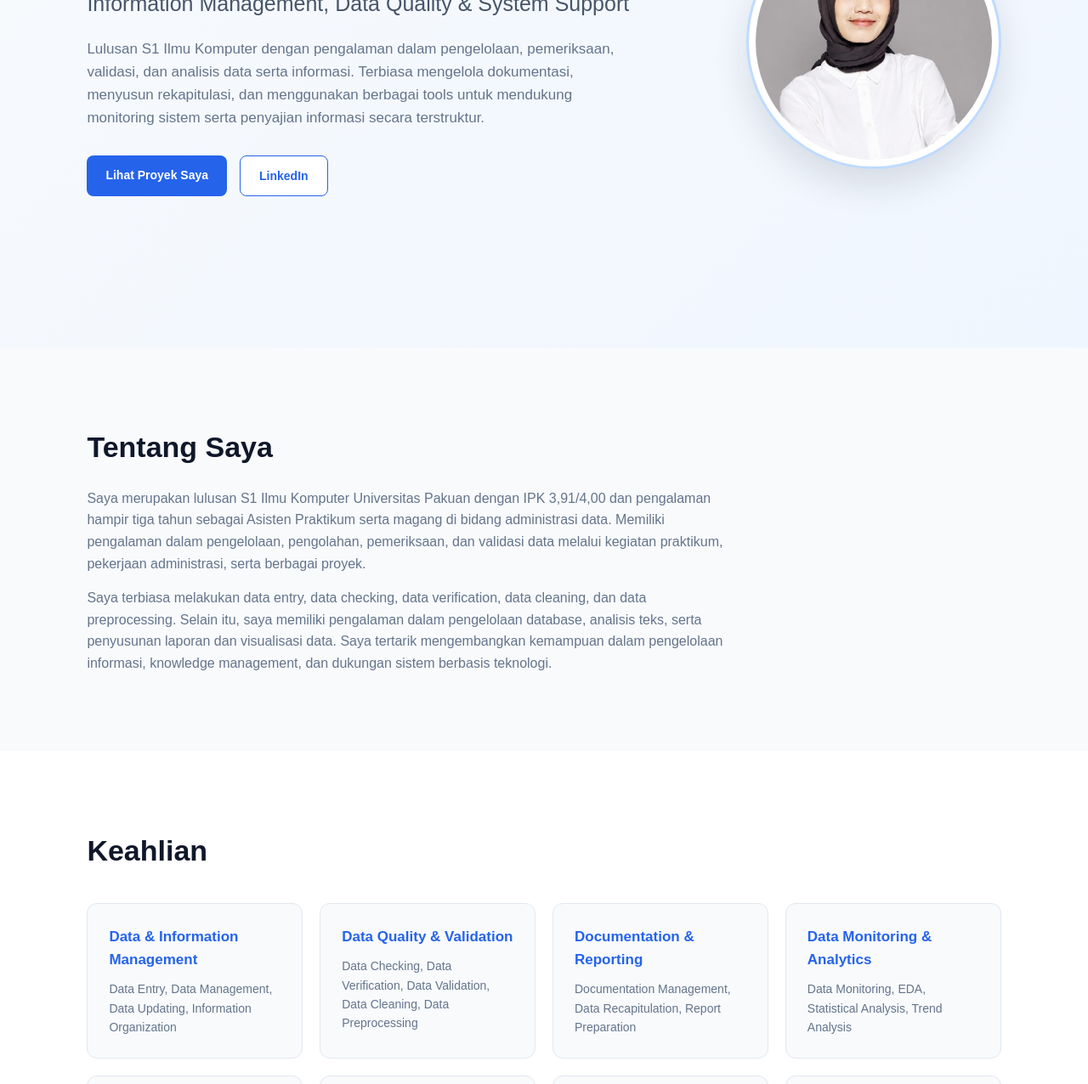
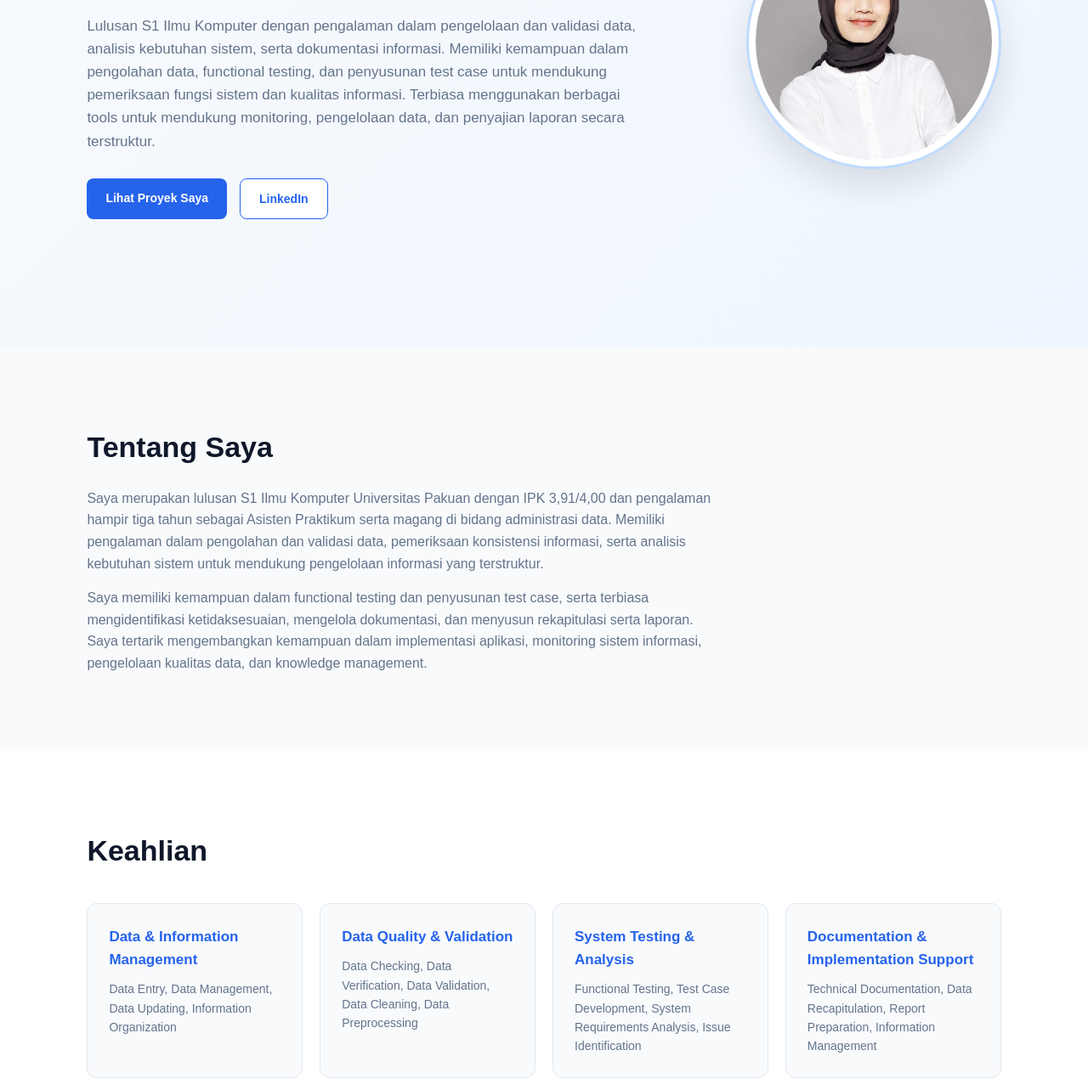
Before and after one commit to syahr1n/syahr1n.github.io, a plain HTML site: page index.html in a window 1280 px wide. Shown: the part 390-1666 px from the top of the page at 85% size. Drawn offline with Linux system fonts and the light colour scheme.

Commit message:
Update index.html to reflect changes in skills

```diff
--- a/index.html
+++ b/index.html
@@ -37,14 +37,16 @@
 
                 <h1>Syahrina Aryani Desti</h1>
 
-                <h2>Information Management, Data Quality & System Support</h2>
+                <h2>Information Technology, System Support & Data Management</h2>
 
                 <p>
-                    Lulusan S1 Ilmu Komputer dengan pengalaman dalam pengelolaan,
-                    pemeriksaan, validasi, dan analisis data serta informasi.
-                    Terbiasa mengelola dokumentasi, menyusun rekapitulasi,
-                    dan menggunakan berbagai tools untuk mendukung monitoring
-                    sistem serta penyajian informasi secara terstruktur.
+                    Lulusan S1 Ilmu Komputer dengan pengalaman dalam pengelolaan
+                    dan validasi data, analisis kebutuhan sistem, serta dokumentasi
+                    informasi. Memiliki kemampuan dalam pengolahan data, functional
+                    testing, dan penyusunan test case untuk mendukung pemeriksaan
+                    fungsi sistem dan kualitas informasi. Terbiasa menggunakan
+                    berbagai tools untuk mendukung monitoring, pengelolaan data,
+                    dan penyajian laporan secara terstruktur.
                 </p>
 
                 <div class="hero-buttons">
@@ -88,19 +90,18 @@
             Saya merupakan lulusan S1 Ilmu Komputer Universitas Pakuan
             dengan IPK 3,91/4,00 dan pengalaman hampir tiga tahun sebagai
             Asisten Praktikum serta magang di bidang administrasi data.
-            Memiliki pengalaman dalam pengelolaan, pengolahan, pemeriksaan,
-            dan validasi data melalui kegiatan praktikum, pekerjaan
-            administrasi, serta berbagai proyek.
+            Memiliki pengalaman dalam pengolahan dan validasi data,
+            pemeriksaan konsistensi informasi, serta analisis kebutuhan
+            sistem untuk mendukung pengelolaan informasi yang terstruktur.
         </p>
 
         <p class="about-extra">
-            Saya terbiasa melakukan data entry, data checking, data
-            verification, data cleaning, dan data preprocessing.
-            Selain itu, saya memiliki pengalaman dalam pengelolaan
-            database, analisis teks, serta penyusunan laporan dan
-            visualisasi data. Saya tertarik mengembangkan kemampuan
-            dalam pengelolaan informasi, knowledge management, dan
-            dukungan sistem berbasis teknologi.
+            Saya memiliki kemampuan dalam functional testing dan
+            penyusunan test case, serta terbiasa mengidentifikasi
+            ketidaksesuaian, mengelola dokumentasi, dan menyusun
+            rekapitulasi serta laporan. Saya tertarik mengembangkan
+            kemampuan dalam implementasi aplikasi, monitoring sistem
+            informasi, pengelolaan kualitas data, dan knowledge management.
         </p>
 
     </section>
@@ -134,13 +135,24 @@
 
             </div>
 
+            <div class="skill-card">
+
+                <h3>System Testing & Analysis</h3>
+
+                <p>
+                    Functional Testing, Test Case Development,
+                    System Requirements Analysis, Issue Identification
+                </p>
+
+            </div>
 
             <div class="skill-card">
 
-                <h3>Documentation & Reporting</h3>
+                <h3>Documentation & Implementation Support</h3>
 
                 <p>
-                    Documentation Management, Data Recapitulation, Report Preparation
+                    Technical Documentation, Data Recapitulation,
+                    Report Preparation, Information Management
                 </p>
 
             </div>
@@ -181,7 +193,7 @@
                 <h3>AI & Text Processing</h3>
 
                 <p>
-                    Machine Learning, Text Mining, Natural Language Processing (NLP)
+                    Machine Learning, Text Mining, Natural Language Processing (NLP), Software Engineering & Testing
                 </p>
 
             </div>
@@ -206,8 +218,10 @@
         <h2>Proyek Unggulan</h2>
 
         <p class="section-description">
-            Beberapa proyek yang menunjukkan kemampuan saya dalam pengolahan dan analisis data,
-            monitoring performa, visualisasi data, serta pemodelan machine learning.
+            Kumpulan proyek yang menunjukkan kemampuan saya dalam
+            pengolahan dan validasi data, analisis kebutuhan informasi,
+            monitoring performa, penyusunan laporan, serta pengembangan
+            dan evaluasi solusi berbasis teknologi.
         </p>
 
         <div class="projects-container">
@@ -511,8 +525,8 @@
 
         <p>
             Saya terbuka terhadap peluang di bidang Information
-            Management, Data Quality, Knowledge Management,
-            dan Information Technology Support.
+            Technology, IT Professional Services, System Support,
+            Data Quality, dan Information Management.
         </p>
 
         <div class="contact-links">
```
